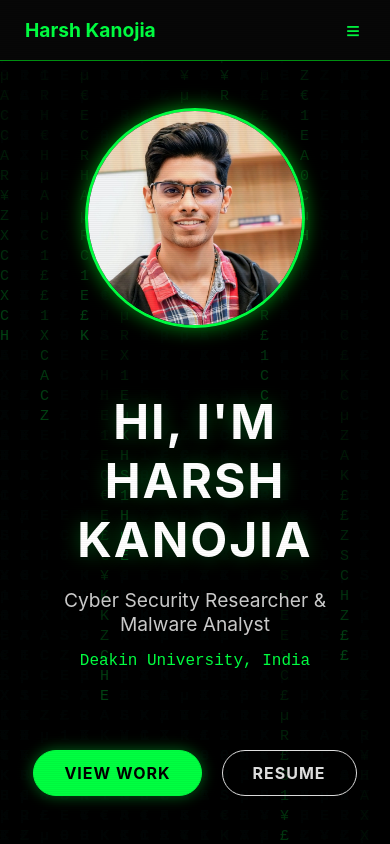
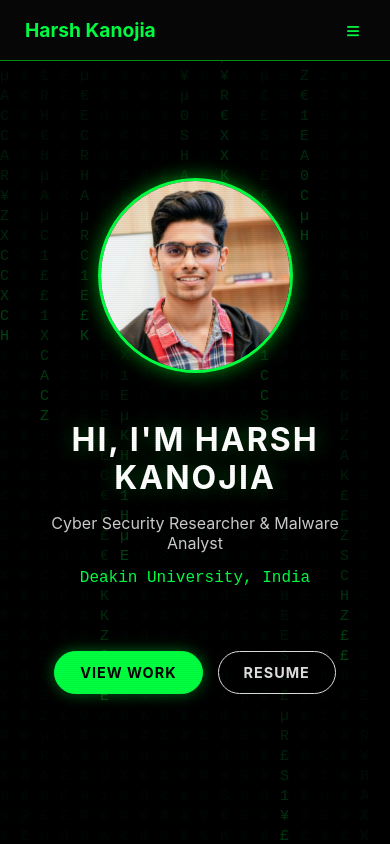
Before and after one commit to harsh-hak/harsh-hak.github.io, a React (Vite) app: page / in a window 390 px wide. Shown: the top 844 px of the page. Built offline with nearby package versions, Linux system fonts and the light colour scheme.

Commit message:
feat: Introduce core UI components for portfolio: Hero, Navbar, and Experience.

```diff
--- a/src/components/Experience.jsx
+++ b/src/components/Experience.jsx
@@ -16,7 +16,7 @@ const Experience = () => {
                     <div className="timeline-connector" />
 
                     {resumeData.experience.map((exp, idx) => (
-                        <div key={idx} style={{ position: 'relative', paddingLeft: '60px', marginBottom: '3rem' }}>
+                        <div key={idx} className="timeline-item">
                             {/* Dot */}
                             <div style={{
                                 position: 'absolute',
--- a/src/components/Hero.jsx
+++ b/src/components/Hero.jsx
@@ -6,18 +6,19 @@ import FadeInSection from './FadeInSection';
 const Hero = () => {
     return (
         <section id="hero" style={{
-            height: '100vh',
+            minHeight: '100vh',
             display: 'flex',
             flexDirection: 'column',
             justifyContent: 'center',
             alignItems: 'center',
             position: 'relative',
-            paddingTop: '60px'
+            paddingTop: '60px',
+            paddingBottom: '2rem'
         }}>
             <FadeInSection delay="200ms">
                 <div style={{
-                    width: '220px',
-                    height: '220px',
+                    width: 'min(220px, 50vw)',
+                    height: 'min(220px, 50vw)',
                     marginBottom: '2rem',
                     borderRadius: '50%',
                     overflow: 'hidden',
@@ -32,27 +33,28 @@ const Hero = () => {
                     textAlign: 'center',
                     background: 'transparent',
                     color: '#fff',
-                    padding: '2rem',
+                    padding: '1rem',
                     maxWidth: '800px',
                     width: '90%',
                     margin: '0 auto'
                 }}>
                     <h1 style={{
-                        fontSize: '3rem',
+                        fontSize: 'clamp(2rem, 5vw, 3rem)',
                         marginBottom: '1rem',
-                        textShadow: '0 0 20px rgba(0, 255, 65, 0.3)'
+                        textShadow: '0 0 20px rgba(0, 255, 65, 0.3)',
+                        lineHeight: 1.2
                     }}>
                         HI, I'M {resumeData.name.toUpperCase()}
                     </h1>
                     <p style={{
-                        fontSize: '1.2rem',
+                        fontSize: 'clamp(1rem, 3vw, 1.2rem)',
                         color: '#ccc',
                         marginBottom: '0.5rem'
                     }}>
                         {resumeData.role}
                     </p>
                     <p style={{
-                        fontSize: '1rem',
+                        fontSize: '0.9rem',
                         color: 'var(--primary)',
                         fontFamily: 'var(--font-mono)'
                     }}>
@@ -62,10 +64,10 @@ const Hero = () => {
             </FadeInSection>
 
             <FadeInSection delay="800ms">
-                <div style={{ marginTop: '2rem', display: 'flex', gap: '20px', flexWrap: 'wrap', justifyContent: 'center' }}>
+                <div style={{ marginTop: '2rem', display: 'flex', gap: '15px', flexWrap: 'wrap', justifyContent: 'center' }}>
                     <a href="#projects" style={{
                         display: 'inline-block',
-                        padding: '12px 30px',
+                        padding: '12px 25px',
                         borderRadius: '30px',
                         border: '1px solid var(--primary)',
                         color: 'black',
@@ -75,7 +77,8 @@ const Hero = () => {
                         cursor: 'pointer',
                         transition: '0.3s',
                         textDecoration: 'none',
-                        boxShadow: '0 0 15px rgba(0, 255, 65, 0.4)'
+                        boxShadow: '0 0 15px rgba(0, 255, 65, 0.4)',
+                        fontSize: '0.9rem'
                     }}
                         onMouseEnter={(e) => {
                             e.target.style.transform = 'scale(1.05)';
@@ -91,7 +94,7 @@ const Hero = () => {
 
                     <a href={resumeData.contact.cv} target="_blank" rel="noreferrer" style={{
                         display: 'inline-block',
-                        padding: '12px 30px',
+                        padding: '12px 25px',
                         borderRadius: '30px',
                         border: '1px solid var(--text)',
                         color: 'var(--text)',
@@ -100,7 +103,8 @@ const Hero = () => {
                         fontWeight: 'bold',
                         cursor: 'pointer',
                         transition: '0.3s',
-                        textDecoration: 'none'
+                        textDecoration: 'none',
+                        fontSize: '0.9rem'
                     }}
                         onMouseEnter={(e) => {
                             e.target.style.background = 'rgba(255,255,255,0.1)';
--- a/src/components/Navbar.jsx
+++ b/src/components/Navbar.jsx
@@ -80,16 +80,22 @@ const Navbar = () => {
                         top: 60px;
                         left: 0;
                         width: 100%;
+                        height: calc(100vh - 60px);
                         flex-direction: column;
                         background: rgba(8, 8, 8, 0.98);
                         border-bottom: 1px solid var(--primary-dim);
-                        padding: 1rem 0;
-                        gap: 1.5rem !important;
+                        padding: 2rem 0;
+                        gap: 2rem !important;
                         align-items: center;
+                        justify-content: center;
                         display: none !important;
+                        backdrop-filter: blur(10px);
                     }
                     .nav-links.open {
                         display: flex !important;
+                    }
+                    .nav-link {
+                        font-size: 1.2rem !important;
                     }
                 }
             `}</style>
--- a/src/index.css
+++ b/src/index.css
@@ -202,10 +202,27 @@ a:hover {
 
 /* Scroll Animation Styles */
 .fade-in-section {
-  opacity: 1;
+  opacity: 0;
   transform: translateY(20px);
   transition: opacity 0.6s ease-out, transform 0.6s ease-out;
   will-change: opacity, visibility;
+}
+
+/* Mobile Responsiveness for Typography */
+@media screen and (max-width: 768px) {
+  .section-title {
+    font-size: 1.5rem;
+  }
+
+  h1 {
+    font-size: 2rem !important;
+    /* Override inline styles */
+  }
+
+  p {
+    font-size: 1rem !important;
+    /* Ensure readable text */
+  }
 }
 
 .fade-in-section.is-visible {
@@ -222,6 +239,19 @@ a:hover {
   width: 2px;
   background: var(--primary-dim);
   z-index: 0;
+}
+
+.timeline-item {
+  position: relative;
+  padding-left: 60px;
+  margin-bottom: 3rem;
+}
+
+@media screen and (max-width: 768px) {
+  .timeline-item {
+    padding-left: 30px;
+    /* Reduced padding for mobile */
+  }
 }
 
 /* Interactive Card Hover */
```
